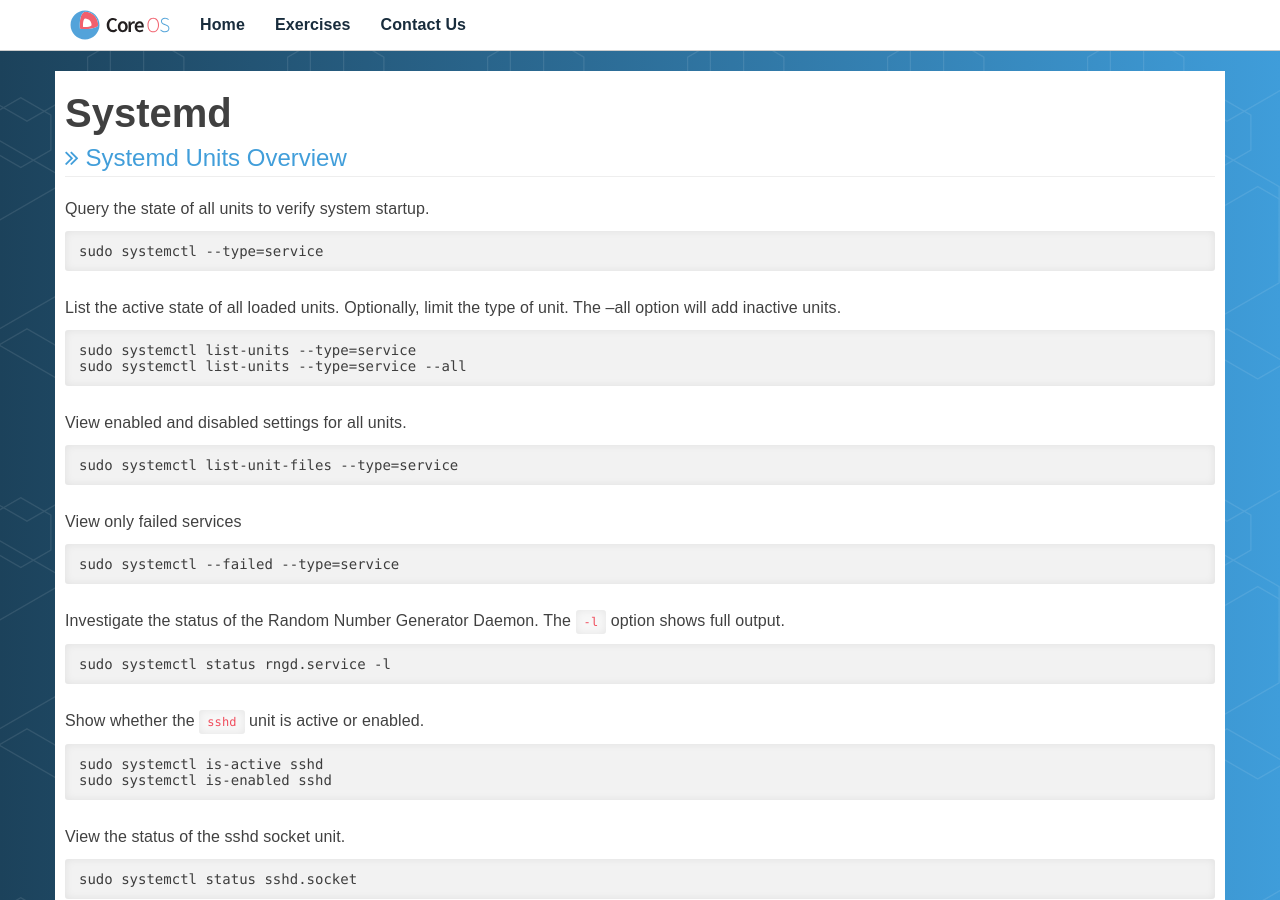
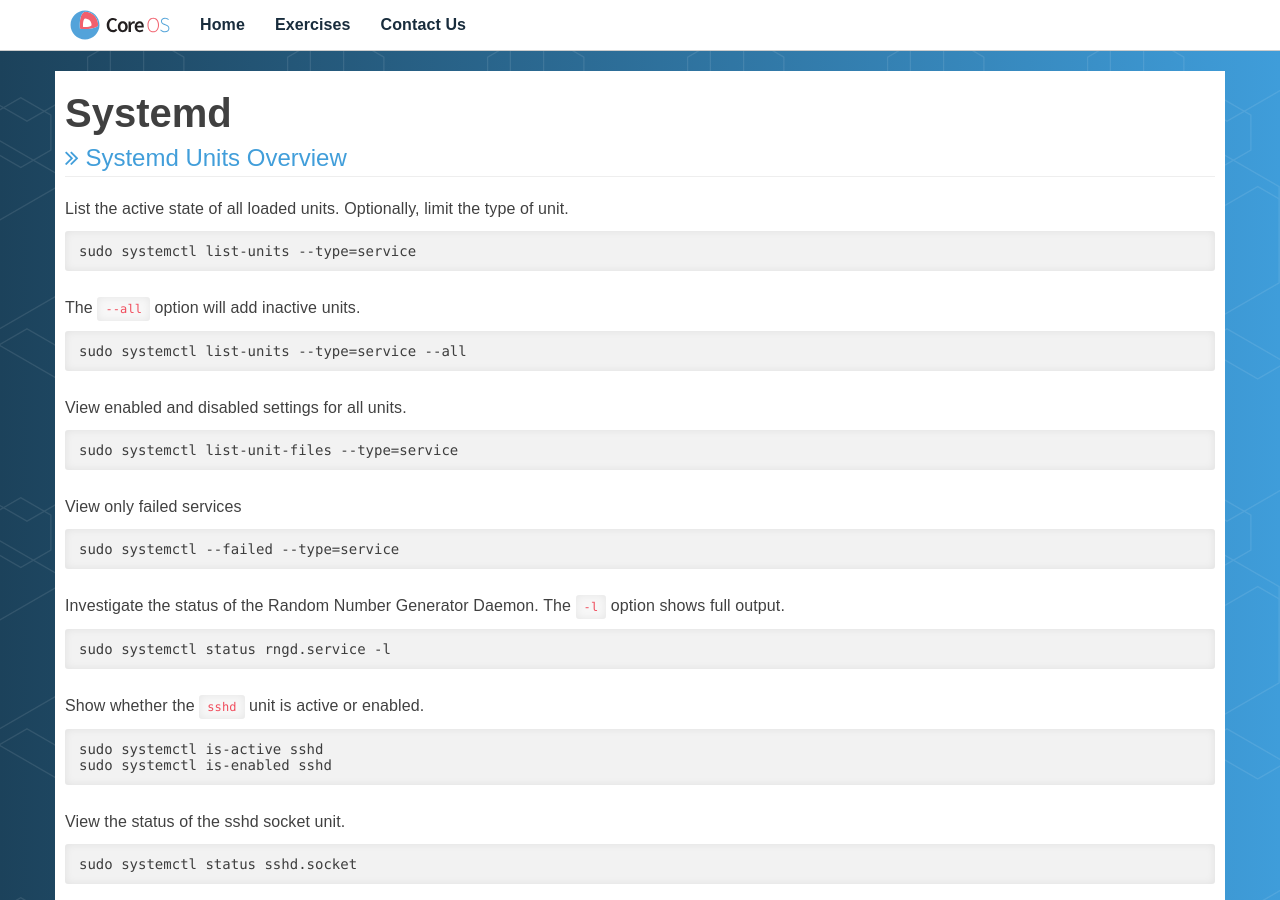
Before and after one commit to RedHatWorkshops/quay-workshop, a Jekyll site: the page built from content/labs/0003-systemd-units.md, in a window 1280 px wide and 900 px high. Built offline with Jekyll 4.4.1, drawn with Linux system fonts in a browser that asks for light colours.

Commit message:
Update 0003-systemd-units.md

````diff
--- a/content/labs/0003-systemd-units.md
+++ b/content/labs/0003-systemd-units.md
@@ -5,16 +5,15 @@ permalink: /lab/systemd/unitsoverview
 module: Systemd
 ---
 
-Query the state of all units to verify system startup.
-
-```
-sudo systemctl --type=service
-```
-
-List the active state of all loaded units. Optionally, limit the type of unit. The --all option will add inactive units.
+List the active state of all loaded units. Optionally, limit the type of unit.
 
 ```
 sudo systemctl list-units --type=service
+```
+
+The `--all` option will add inactive units.
+
+```
 sudo systemctl list-units --type=service --all
 ```
 
````
